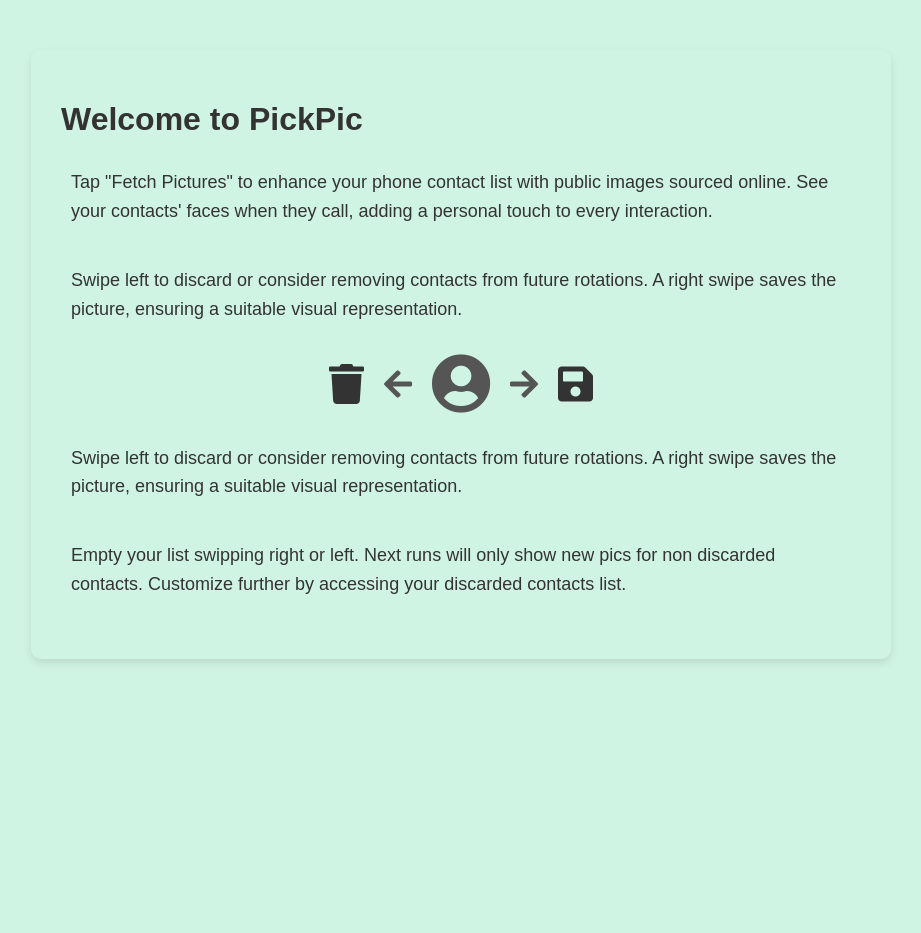
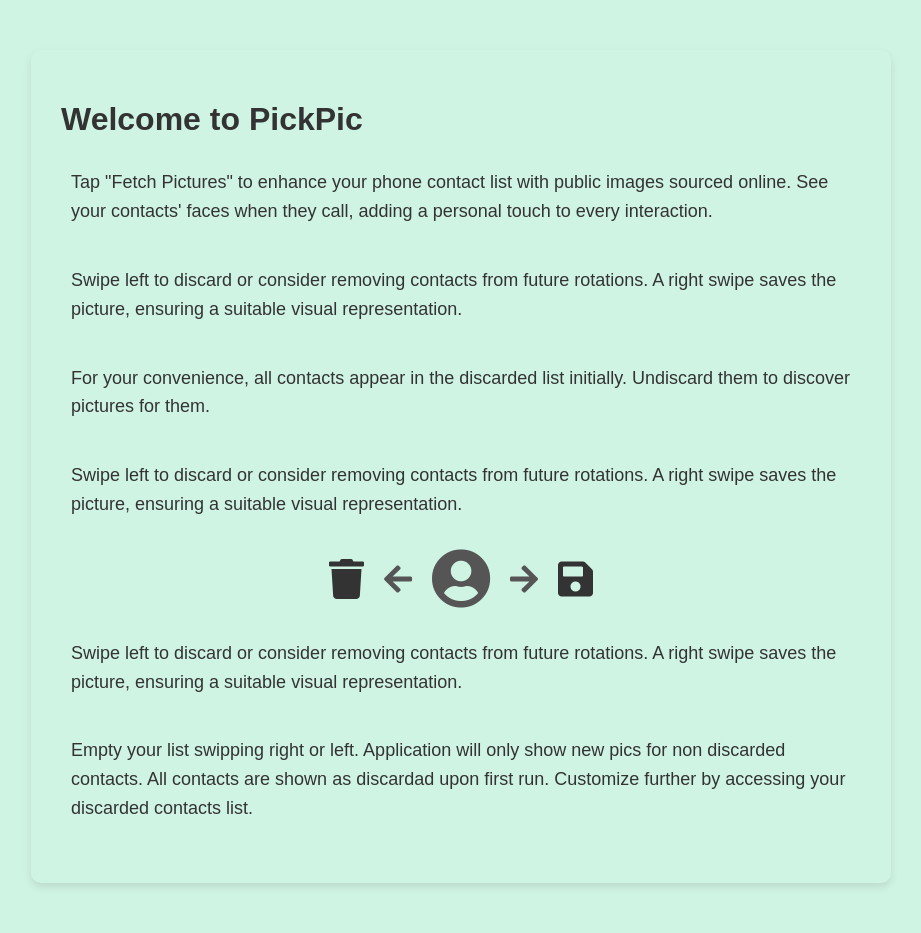
Before and after one commit to inUtil-Labs/inutil-labs.github.io, a Jekyll site: the page pages/pphome.html, which Jekyll copies as it is, in a window 1280 px wide. Shown: the whole page, without its empty margins (179-1100 px from the left). Built offline with Jekyll 4.4.1, drawn with Linux system fonts in a browser that asks for light colours; before the commit the page ends 900 px from its top, so only the background shows below that.

Commit message:
Update pphome.html

```diff
--- a/pages/pphome.html
+++ b/pages/pphome.html
@@ -71,6 +71,8 @@
     <h1>Welcome to PickPic</h1>
     <p>Tap "Fetch Pictures" to enhance your phone contact list with public images sourced online. See your contacts' faces when they call, adding a personal touch to every interaction.</p>
     <p>Swipe left to discard or consider removing contacts from future rotations. A right swipe saves the picture, ensuring a suitable visual representation.</p>
+    <p>For your convenience, all contacts appear in the discarded list initially. Undiscard them to discover pictures for them.</p>
+    <p>Swipe left to discard or consider removing contacts from future rotations. A right swipe saves the picture, ensuring a suitable visual representation.</p>
     <div class="icon-container">
       <i class="fas fa-trash red-icon" onclick="discard()"></i>
       <i class="fas fa-arrow-left arrow" onclick="swipeLeft()"></i>
@@ -79,7 +81,7 @@
       <i class="fas fa-save save-icon" onclick="save()"></i>
     </div>
     <p>Swipe left to discard or consider removing contacts from future rotations. A right swipe saves the picture, ensuring a suitable visual representation.</p>
-    <p>Empty your list swipping right or left. Next runs will only show new pics for non discarded contacts. Customize further by accessing your discarded contacts list.</p>
+    <p>Empty your list swipping right or left. Application will only show new pics for non discarded contacts. All contacts are shown as discardad upon first run. Customize further by accessing your discarded contacts list.</p>
   </div>
 
   <script>
```
